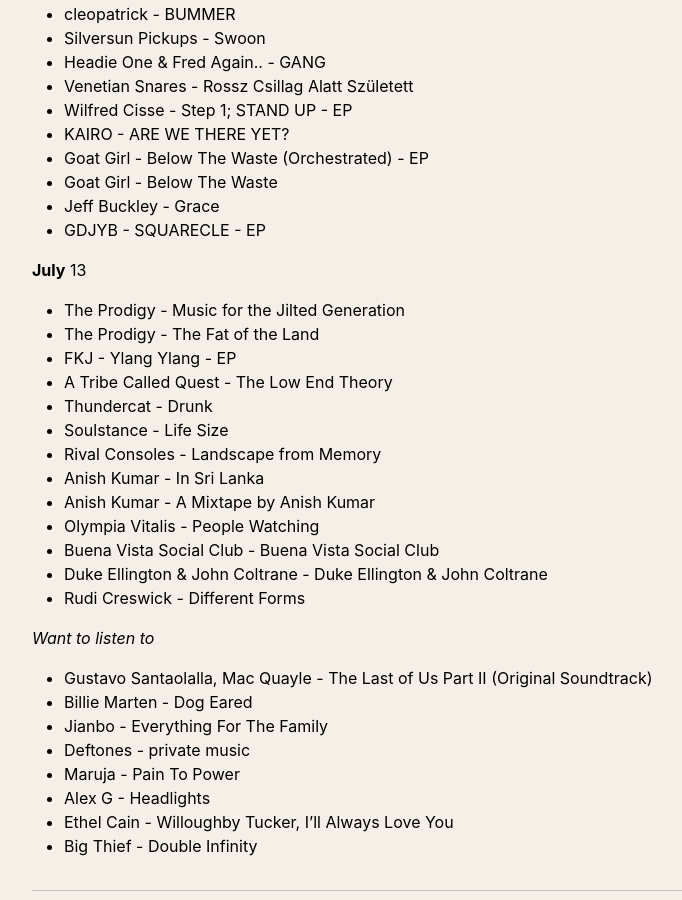
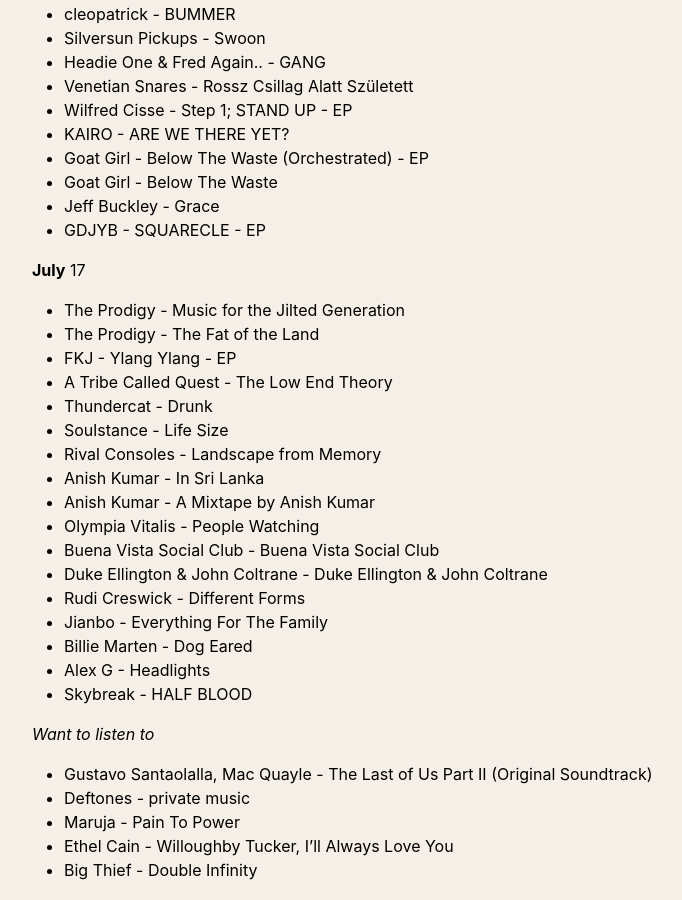
Before and after one commit to thomasmcquaidee/thomasmcquaidee.github.io, a Jekyll site: the page built from _posts/2025-01-21-listening-to-more-albums.md, in a window 1280 px wide and 900 px high, scrolled down 3550 px. Shown: the whole window, without its empty margins (242-924 px from the left). Built offline with Jekyll 4.4.1, drawn with Linux system fonts in a browser that asks for light colours; some of the changed text lies outside the part shown.

Commit message:
Update 2025-01-21-listening-to-more-albums.md

```diff
--- a/_posts/2025-01-21-listening-to-more-albums.md
+++ b/_posts/2025-01-21-listening-to-more-albums.md
@@ -147,7 +147,7 @@
 - Jeff Buckley - Grace
 - GDJYB - SQUARECLE - EP
 
-**July** 13
+**July** 17
 - The Prodigy - Music for the Jilted Generation
 - The Prodigy - The Fat of the Land
 - FKJ - Ylang Ylang - EP
@@ -161,16 +161,14 @@
 - Buena Vista Social Club - Buena Vista Social Club
 - Duke Ellington & John Coltrane - Duke Ellington & John Coltrane
 - Rudi Creswick - Different Forms
-
-
-
+- Jianbo - Everything For The Family
+- Billie Marten - Dog Eared
+- Alex G - Headlights
+- Skybreak - HALF BLOOD
 
 *Want to listen to*
 - Gustavo Santaolalla, Mac Quayle - The Last of Us Part II (Original Soundtrack)
-- Billie Marten - Dog Eared
-- Jianbo - Everything For The Family
 - Deftones - private music
 - Maruja - Pain To Power
-- Alex G - Headlights
 - Ethel Cain - Willoughby Tucker, I'll Always Love You
 - Big Thief - Double Infinity
```
Also changed, not shown: other parts of _posts/2025-01-21-listening-to-more-albums.md (+1 -1 lines).
